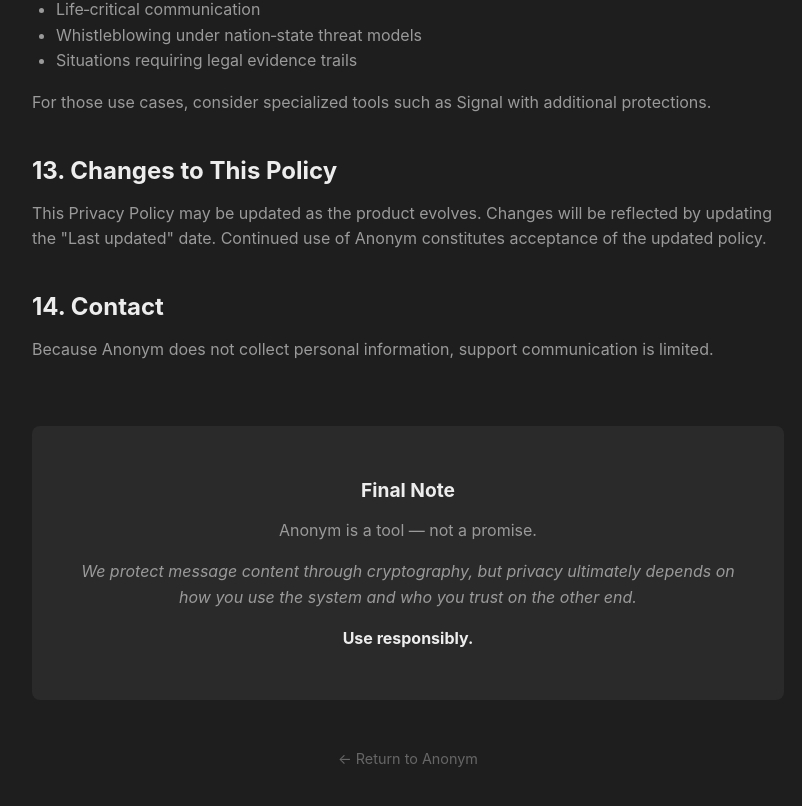
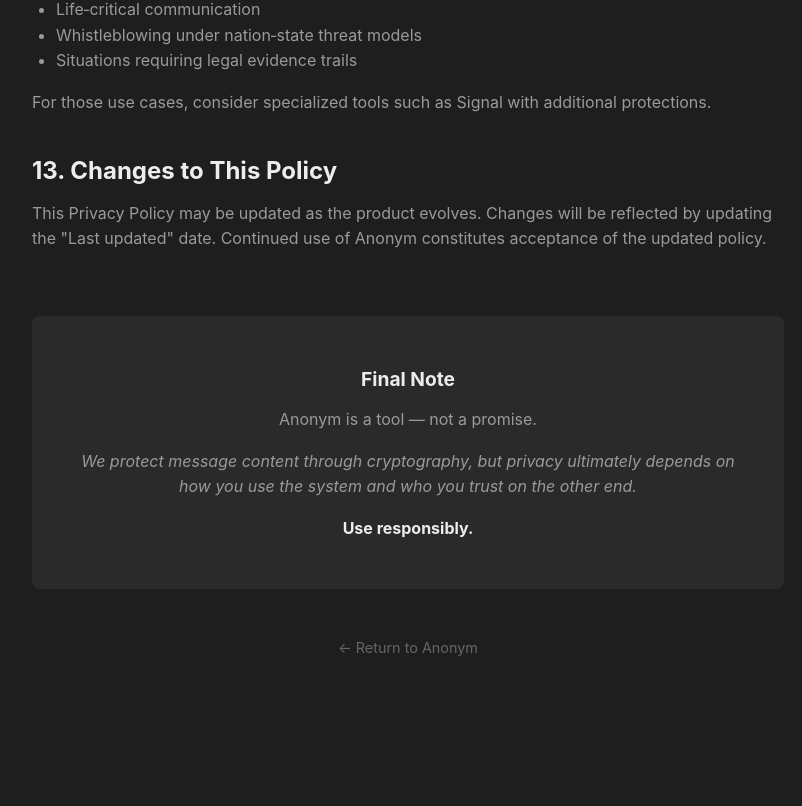
Before and after one commit to Preetdudhat03/anonym, a Next.js app: page /privacy in a window 1280 px wide. Shown: the part 3933-4739 px from the top of the page, without its empty margins (232-1034 px from the left). After the commit the page ends 4654 px from the top, so only its background shows below. Built offline with nearby package versions, Linux system fonts and the light colour scheme.

Commit message:
12/1/2026/2

```diff
--- a/src/app/privacy/page.js
+++ b/src/app/privacy/page.js
@@ -216,16 +216,16 @@
             </section>
 
             {/* 14. Contact */}
-            <section style={{ marginBottom: '2.5rem' }}>
+            {/*<section style={{ marginBottom: '2.5rem' }}>
                 <h2 style={{ fontSize: '1.5rem', color: 'var(--text-primary)', marginBottom: '1rem' }}>14. Contact</h2>
                 <p style={{ lineHeight: '1.6', color: 'var(--text-secondary)', marginBottom: '1rem' }}>
                     Because Anonym does not collect personal information, support communication is limited.
                 </p>
-                {/*<p style={{ lineHeight: '1.6', color: 'var(--text-secondary)' }}>
+                <p style={{ lineHeight: '1.6', color: 'var(--text-secondary)' }}>
                     For general inquiries or abuse reports: <br />
                     <a href="mailto:support@anonym-app.com" style={{ color: 'var(--accent-primary)', textDecoration: 'none' }}>support@anonym-app.com</a>
-                </p>*/}
-            </section>
+                </p>
+            </section>*/}
 
             {/* Final Note */}
             <section style={{ marginTop: '4rem', padding: '2rem', background: 'var(--bg-surface)', borderRadius: '8px', textAlign: 'center' }}>
```
